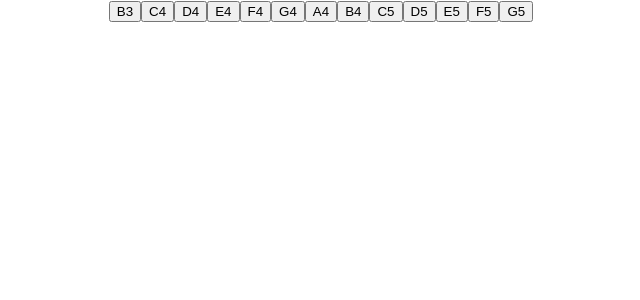
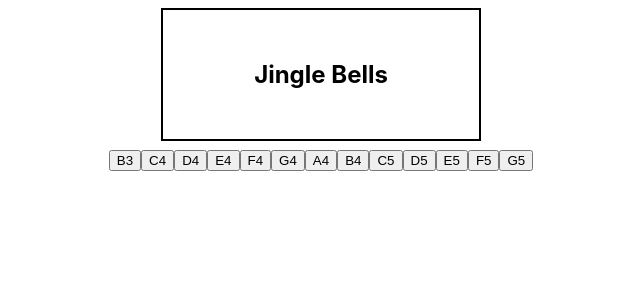
Before and after one commit to ianhundere/React-Cital-Piano, a React (Create React App) app: page / in a window 1280 px wide. Shown: the top 300 px of the page, without its empty margins (319-959 px from the left). Built offline with nearby package versions, Linux system fonts and the light colour scheme.

Commit message:
styles sheet music component

```diff
--- a/src/App.js
+++ b/src/App.js
@@ -1,5 +1,6 @@
 import React, { Component } from 'react';
 import Piano from './Piano';
+import Sheetmusic from './Sheetmusic';
 
 import './App.css';
 
@@ -7,6 +8,7 @@ class App extends Component {
     render() {
         return (
             <div className="App">
+                <Sheetmusic />
                 <Piano />
             </div>
         );
--- /dev/null
+++ b/src/Sheetmusic.js
@@ -0,0 +1,14 @@
+import React from 'react';
+
+const Sheetmusic = (props) => {
+
+    return (
+
+
+        <div className="sheetmusic">
+            <h2>Jingle Bells</h2>
+        </div>
+    )
+}
+
+export default Sheetmusic;
--- a/src/index.css
+++ b/src/index.css
@@ -12,3 +12,13 @@ code {
   font-family: source-code-pro, Menlo, Monaco, Consolas, "Courier New",
     monospace;
 }
+
+
+.sheetmusic {
+  outline: 2px solid black;
+  width: 20%;
+  margin: auto;
+  margin-top: 10px;
+  margin-bottom: 10px;
+  padding: 30px;
+}
```
